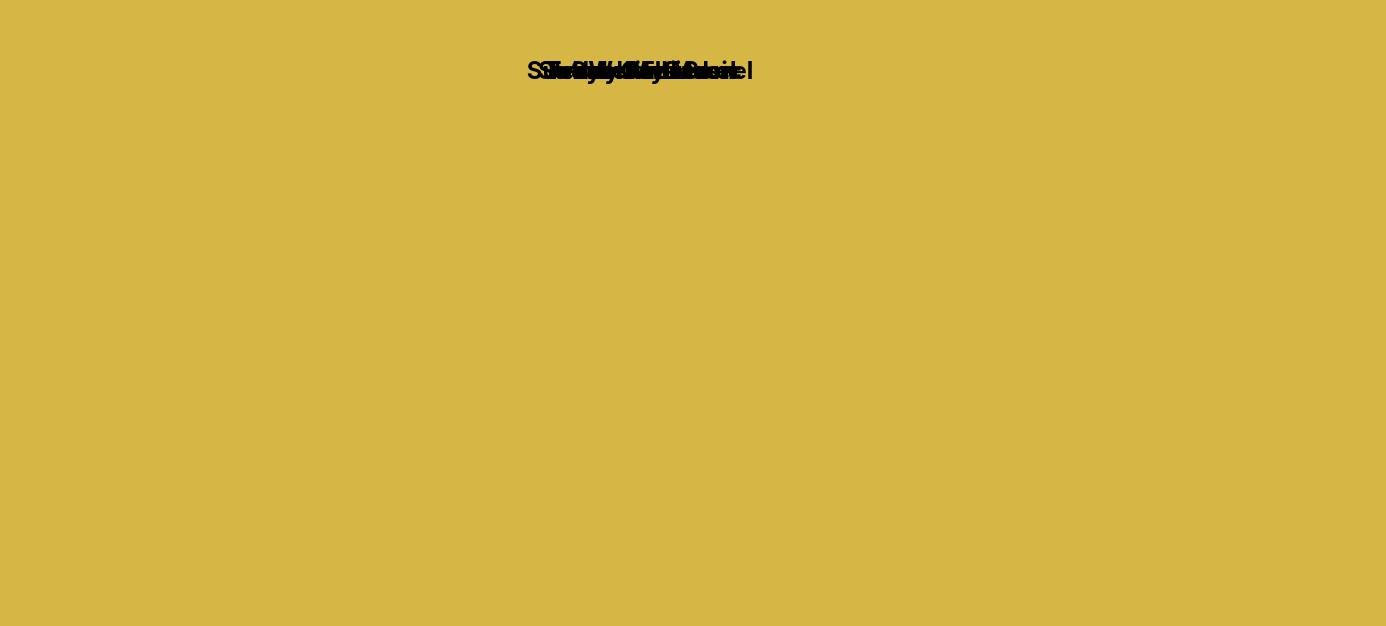
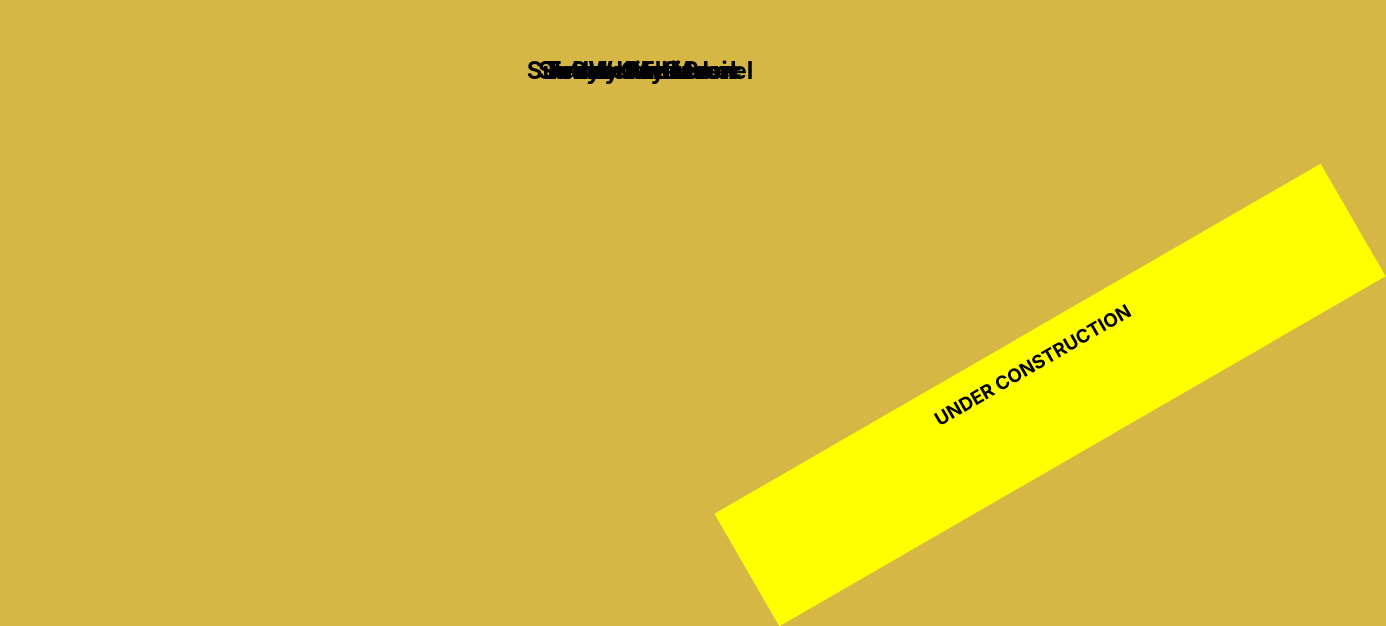
Before and after one commit to TedderGoGetter/TeddysPortfolio, a React (Create React App) app: page / in a window 1280 px wide. Shown: the part 350-976 px from the top of the page, 1386 px wide, since content can reach past the window. Before the commit the page ends 800 px from the top, so only its background shows below. Built offline with nearby package versions, Linux system fonts and the light colour scheme.

Commit message:
added construction tape

```diff
--- a/src/App.js
+++ b/src/App.js
@@ -1,11 +1,13 @@
 import './App.scss';
 import Header from './components/Header';
 // import TicTacToe from './components/TicTacToe';
+import Construction from './components/Construction'
 import Music from './components/Music'
 
 function App() {
   return (
     <div className="App">
+      <Construction/>
       <Header/>
       <Music/>
       {/* <TicTacToe/> */}
--- /dev/null
+++ b/src/components/Construction.js
@@ -0,0 +1,11 @@
+import './Construction.scss'
+
+const Construction = () => {
+  return (
+    <div className="tape">
+        <h3 classNAme="const">UNDER CONSTRUCTION</h3>
+    </div>
+  )
+}
+
+export default Construction
--- /dev/null
+++ b/src/components/Construction.scss
@@ -0,0 +1,21 @@
+@import url('https://fonts.googleapis.com/css2?family=Open+Sans:wght@800&display=swap');
+
+.tape {
+    background: yellow;
+    transform: rotate(-30deg);
+    display: flex;
+    justify-content: center;
+    position: absolute;
+    z-index: 11;
+    width: 700px;
+    height: 130px;
+    right: -120px;
+    bottom: -10px;
+    overflow: hidden;
+}
+
+.const {
+    font-family: 'Open Sans', sans-serif;
+    top: 20px;
+
+}
```
